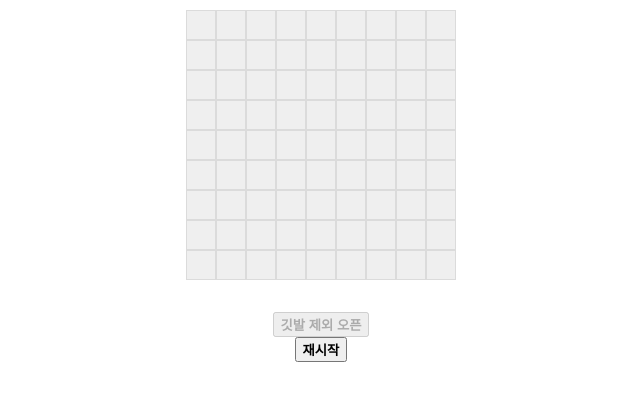
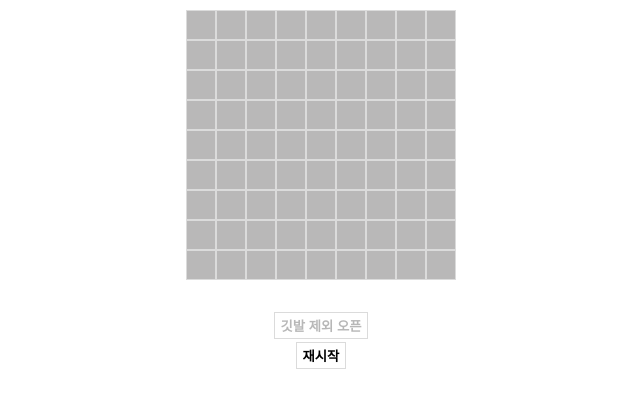
Before and after one commit to chkim116/minesweeper, a website: page index.html in a window 1280 px wide. Shown: the part 56-464 px from the top of the page, without its empty margins (319-959 px from the left). Drawn offline with Linux system fonts and the light colour scheme.

Commit message:
버튼 스타일 변경

```diff
--- a/index.html
+++ b/index.html
@@ -51,6 +51,12 @@
 		button {
 			font-weight: bold;
 			cursor: pointer;
+			background-color: #b9b8b8;
+			border: 1px solid #dbdbdb;
+		}
+
+		button:disabled {
+			background-color: #fff;
 		}
 
 		button:hover {
@@ -69,6 +75,13 @@
 		button[value='3'] {
 			color: green;
 		}
+
+		.all-btn,
+		.retry-btn {
+			padding: 3px 6px;
+			margin-bottom: 3px;
+			background-color: #fff;
+		}
 	</style>
 	<body>
 		<div class="container">
```
